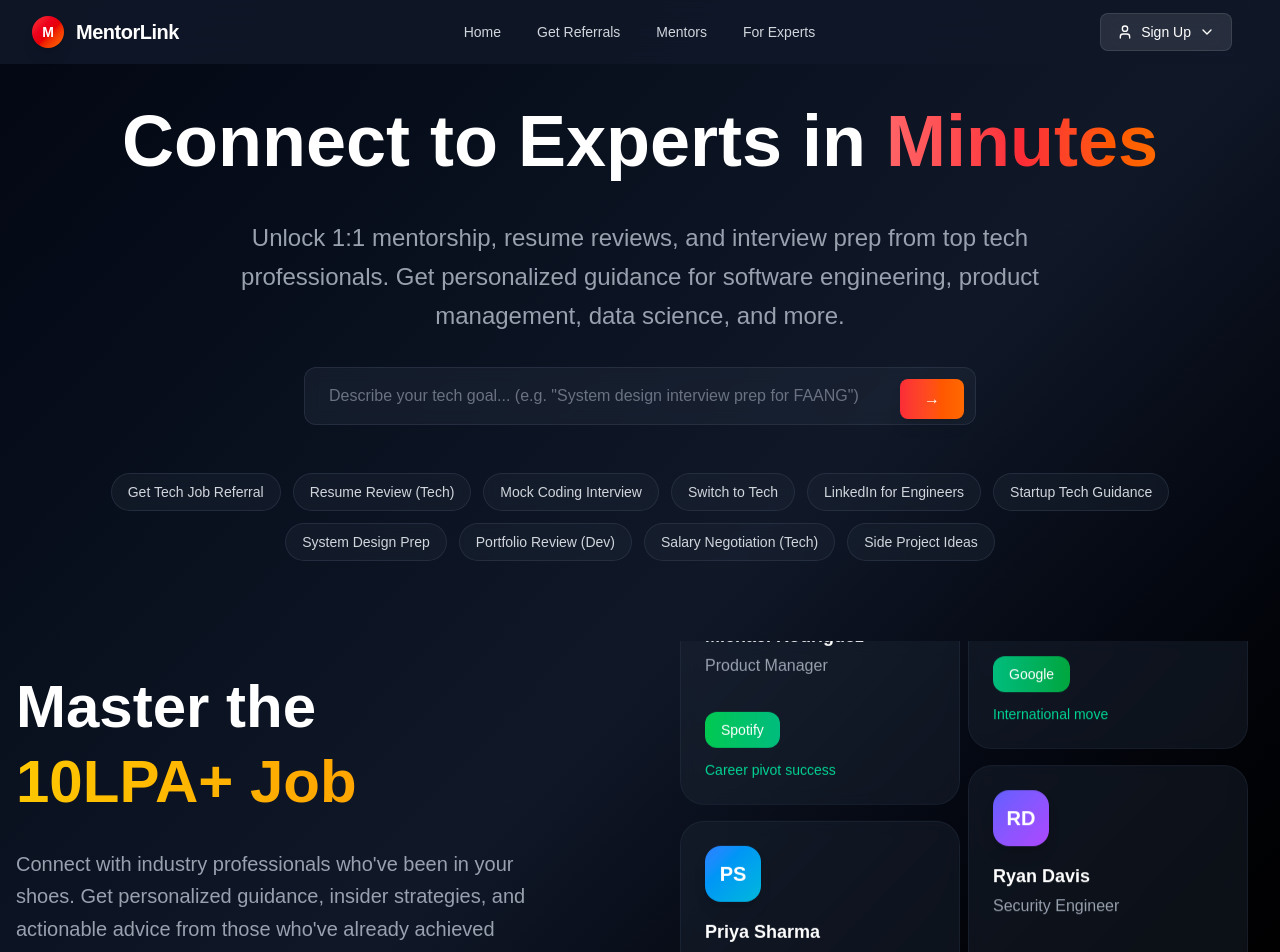
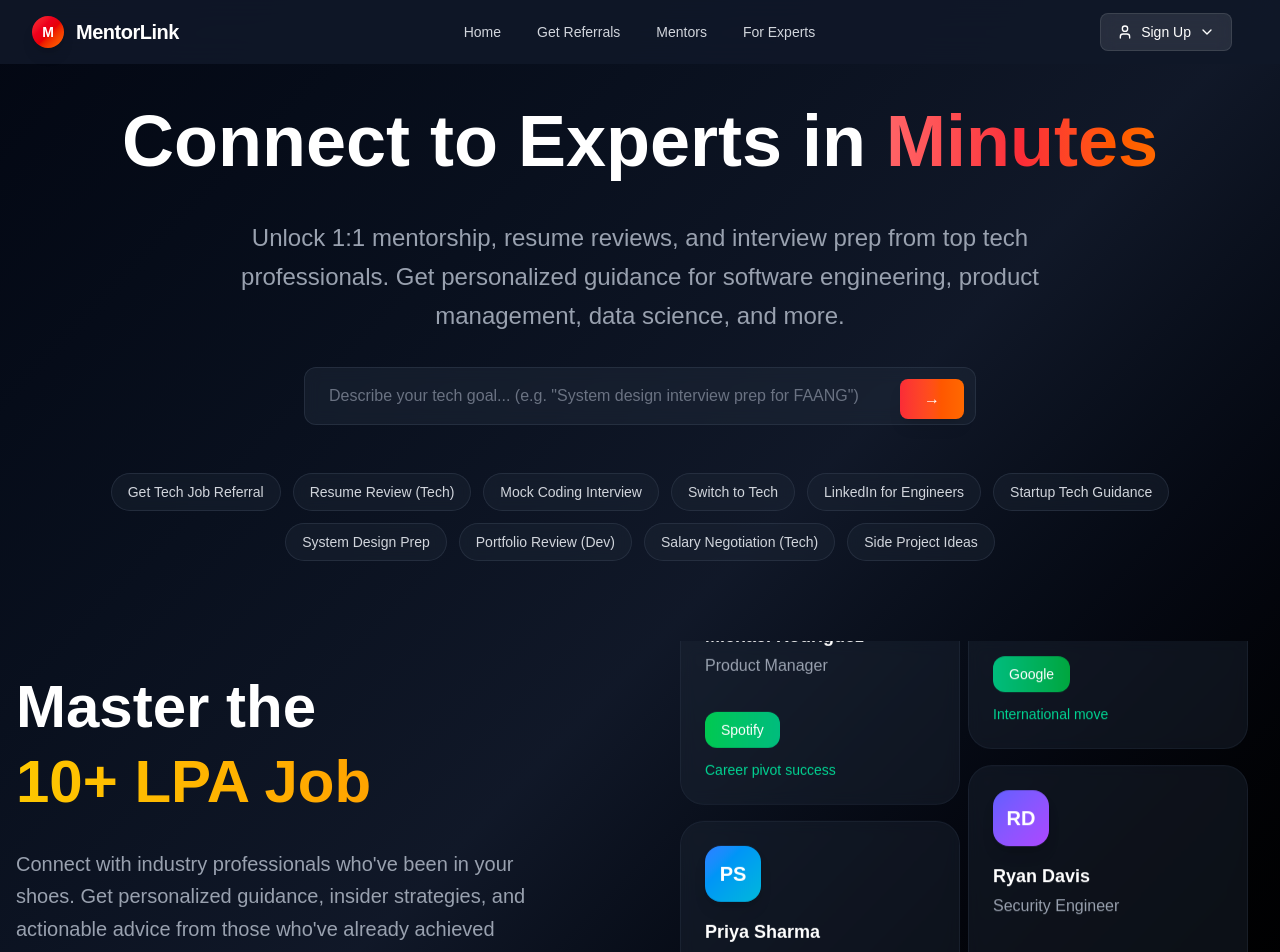
Before and after one commit to Sameer16536/MentorLink_Frontend, a Next.js app: page / in a window 1280 px wide. Shown: the top 952 px of the page. Built offline with nearby package versions, Linux system fonts and the light colour scheme.

Commit message:
fix: correct text formatting for job title in AnimatedText component

```diff
--- a/src/components/AnimatedText.tsx
+++ b/src/components/AnimatedText.tsx
@@ -6,7 +6,7 @@
   const texts = [
     { text: "FAANG Interview", color: "from-blue-400 to-cyan-400" },
     { text: "Career Switch", color: "from-green-400 to-emerald-400" },
-    { text: "10LPA+ Job", color: "from-yellow-400 to-orange-400" },
+    { text: "10+ LPA Job", color: "from-yellow-400 to-orange-400" },
     { text: "Remote Work", color: "from-purple-400 to-pink-400" },
     { text: "Startup Journey", color: "from-red-400 to-rose-400" },
   ];
```
